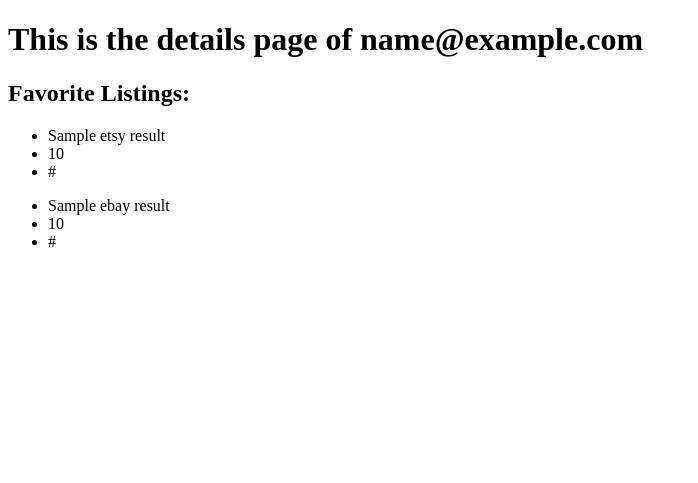
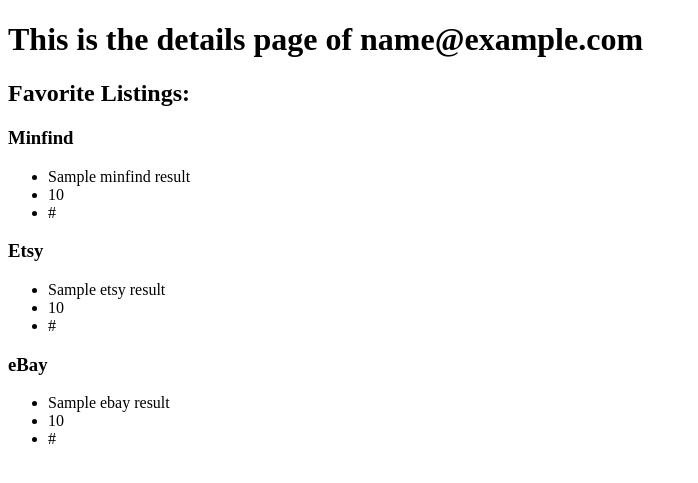
Before and after one commit to theresa-clare/Mineralchemy, a Flask app: template templates/user.html in a window 1280 px wide. Shown: the top 483 px of the page, without its empty margins (0-698 px from the left). Run offline with Flask 2, Linux system fonts and the light colour scheme; tables that the repository leaves empty hold one stand-in row (values such as "Sample post"); the template is opened without the code that fills it: values that come from a table or form of the project are taken from there, most other values are stand-ins (such as "Sample title", 1, 10 or a date in 2020); parts of the project's set-up code (start-up, migrations or seed data) failed here and were passed over; some libraries are stand-ins or nearby versions.

Commit message:
Show Minfind favorite listings on individual user's page

```diff
--- a/server.py
+++ b/server.py
@@ -2,6 +2,8 @@
 from model import User, connect_to_db, db
 from search_apis import search_etsy, search_ebay
 from scraper import scrape_minfind
+from bs4 import BeautifulSoup
+import urllib
 import requests
 import sqlite3
 
@@ -103,7 +105,9 @@
 
 	etsy_listings = []
 	ebay_listings = []
+	minfind_listings = []
 
+	# Make API call or scrape from website using listing origin and id
 	for result in results:
 		if result[0] == "etsy":
 			etsy_api_url = "https://openapi.etsy.com/v2/listings/%s?api_key=%s" % (result[1], etsy_api_key)
@@ -115,7 +119,7 @@
 				"url": r["results"][0]["url"]
 				}
 			)
-		else:
+		elif result[0] == "ebay":
 			ebay_parameters = {
 				"callname":"GetSingleItem",
 				"responseencoding":"JSON",
@@ -133,8 +137,23 @@
 				"url": r["Item"]["GalleryURL"]
 				}
 			)
+		else:
+			minfind_url = "http://www.minfind.com/mineral-%s.html" % str(result[1])
+			html = urllib.urlopen(minfind_url).read()
+			soup = BeautifulSoup(html, "lxml")
 
-	return render_template("user.html", user=user, etsy_listings=etsy_listings, ebay_listings=ebay_listings)
+			main_content = soup.find("div", {"id":"maincontent"})
+
+			minfind_listings.append(
+				{
+				"title": main_content.h1.string.encode(encoding='UTF-8',errors='strict'),
+				"price": main_content.find("div",{"class":"price"}).string[1:],
+				"url": minfind_url
+				}
+			)
+
+	return render_template("user.html", user=user, etsy_listings=etsy_listings,
+							ebay_listings=ebay_listings, minfind_listings=minfind_listings)
 
 
 @app.route("/search")
--- a/templates/user.html
+++ b/templates/user.html
@@ -5,6 +5,16 @@
 
 	<h2>Favorite Listings:</h2>
 
+	<h3>Minfind</h3>
+	{% for minfind_result in minfind_listings %}
+	<ul>
+		<li>{{ minfind_result["title"] }}</li>
+		<li>{{ minfind_result["price"] }}</li>
+		<li>{{ minfind_result["url"] }}</li>
+	</ul>
+	{% endfor %}
+
+	<h3>Etsy</h3>
 	{% for etsy_result in etsy_listings %}
 	<ul>
 		<li>{{ etsy_result["title"] }}</li>
@@ -13,6 +23,7 @@
 	</ul>
 	{% endfor %}
 
+	<h3>eBay</h3>
 	{% for ebay_result in ebay_listings %}
 	<ul>
 		<li>{{ ebay_result["title"] }}</li>
```
